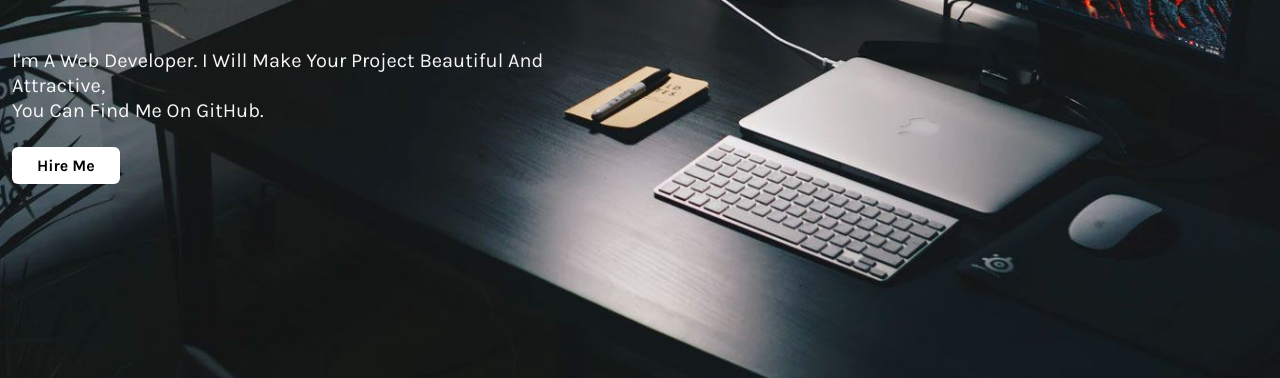
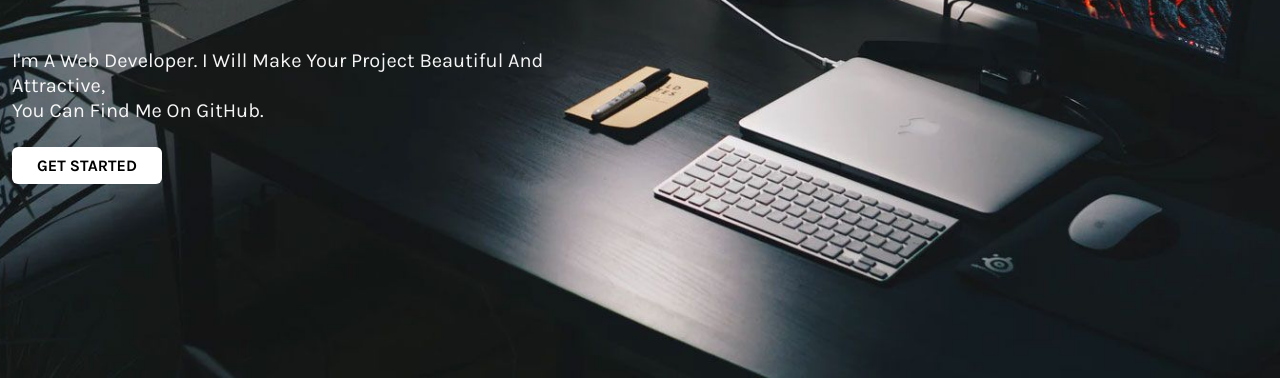
Before and after one commit to teja-swini512/portfolio, a plain HTML site: page index.html in a window 1280 px wide. Shown: the part 422-800 px from the top of the page. Drawn offline with nearby package versions, Linux system fonts and the light colour scheme.

Commit message:
Update index.html

```diff
--- a/index.html
+++ b/index.html
@@ -33,7 +33,7 @@
             <p>I'm A Web Developer. I Will Make Your Project Beautiful And Attractive,<br>You Can Find Me On GitHub.</p>
         </div>
         <div class="link">
-            <a href="#" class="hire">Hire Me</a>
+            <a href="#" class="hire">GET STARTED</a>
         </div>
     </div>
     <div class="container1">
```
